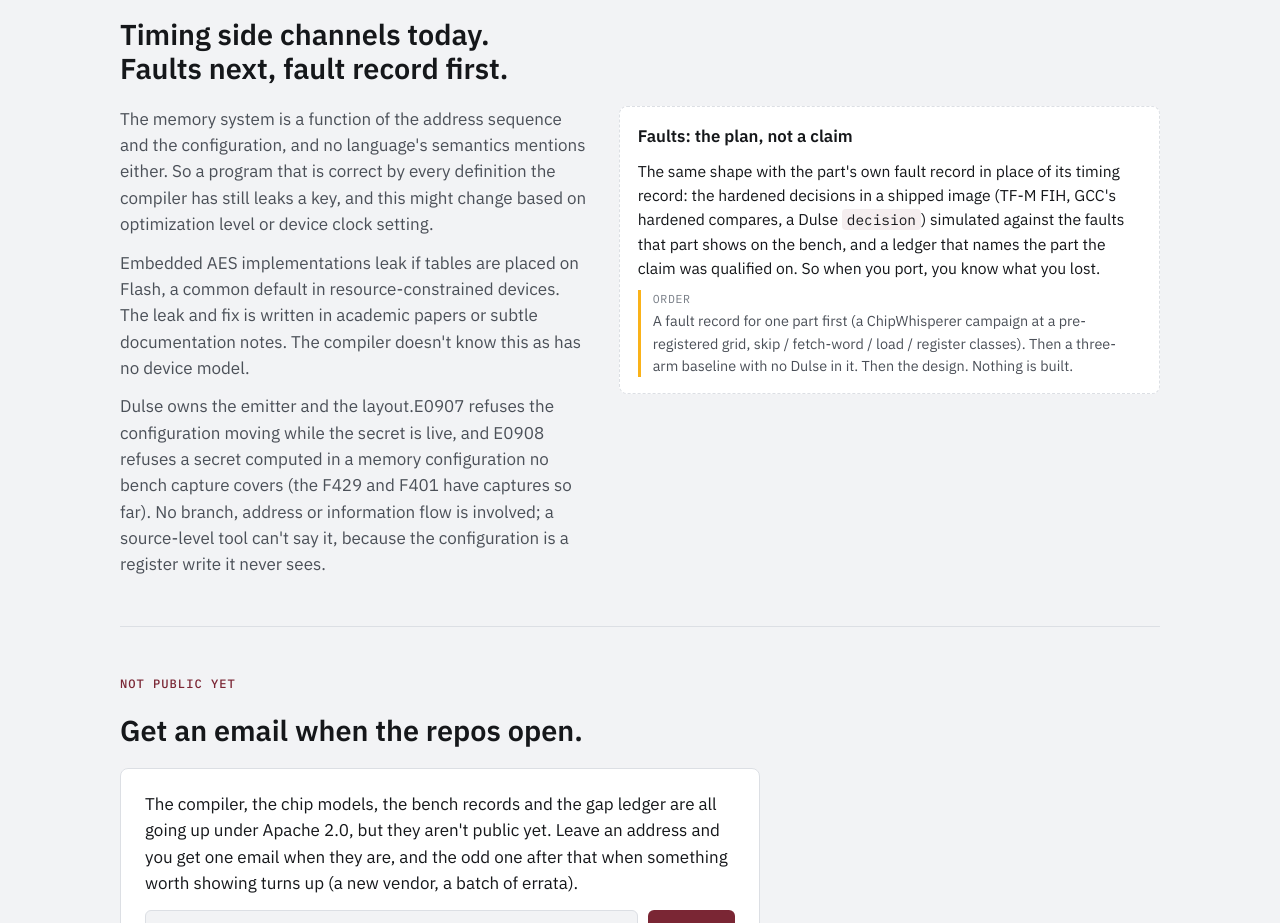
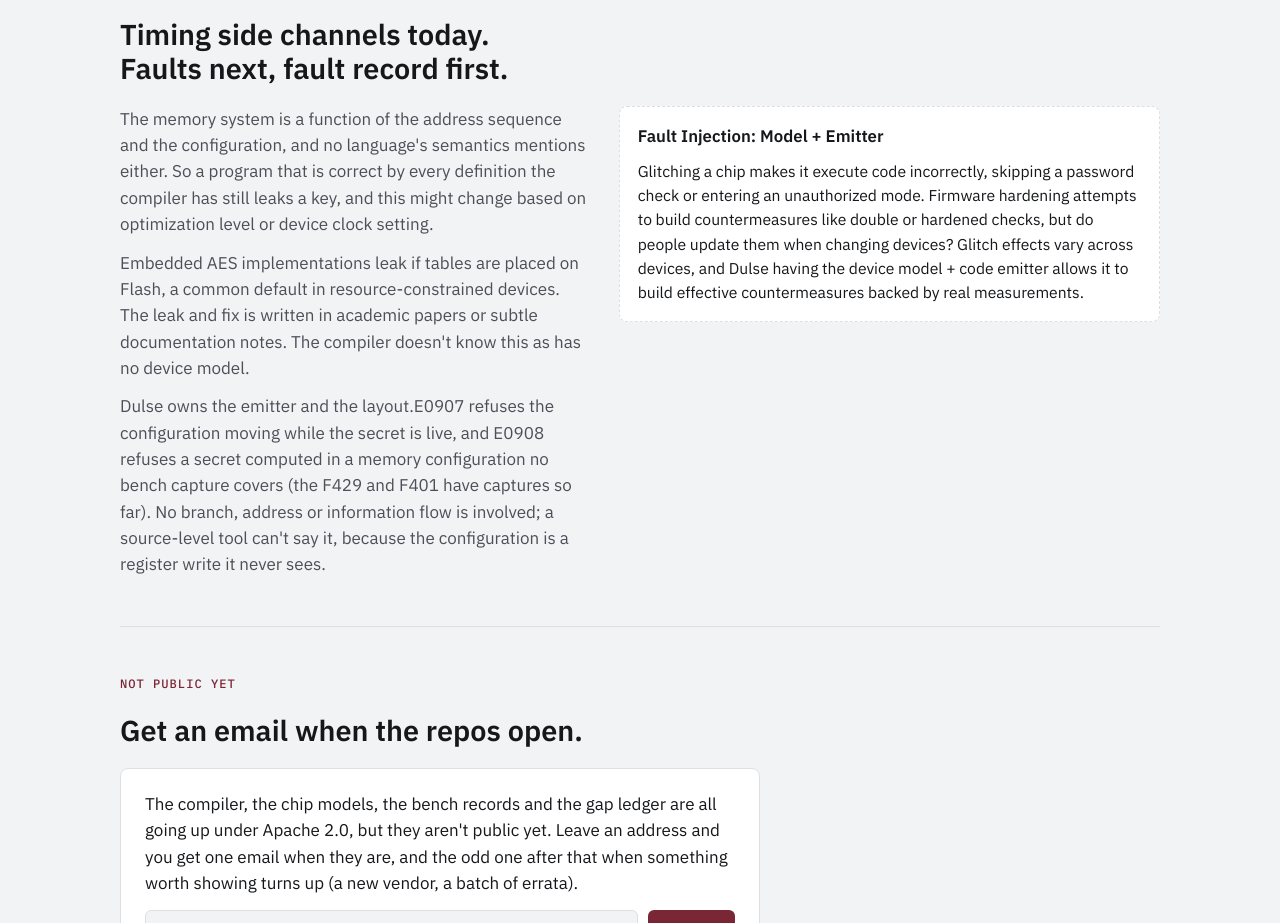
Before and after one commit to dulselang/dulse-site, a plain HTML site: page index.html in a window 1280 px wide. Shown: the part 3571-4494 px from the top of the page. Drawn offline with Linux system fonts and the light colour scheme.

Commit message:
Rewrite the fault injection tile
Co-Authored-By: Claude Fable 5.2 <noreply@anthropic.com>

```diff
--- a/index.html
+++ b/index.html
@@ -292,9 +292,8 @@ task fn control() every 1ms deadline 100us on TIM6 {
       </div>
       <div style="display:grid;gap:12px">
         <div class="tile plan">
-          <h3>Faults: the plan, not a claim</h3>
-          <p class="claim">The same shape with the part's own fault record in place of its timing record: the hardened decisions in a shipped image (TF-M FIH, GCC's hardened compares, a Dulse <code>decision</code>) simulated against the faults that part shows on the bench, and a ledger that names the part the claim was qualified on. So when you port, you know what you lost.</p>
-          <p class="gap"><span class="lab">order</span>A fault record for one part first (a ChipWhisperer campaign at a pre-registered grid, skip / fetch-word / load / register classes). Then a three-arm baseline with no Dulse in it. Then the design. Nothing is built.</p>
+          <h3>Fault Injection: Model + Emitter</h3>
+          <p class="claim">Glitching a chip makes it execute code incorrectly, skipping a password check or entering an unauthorized mode. Firmware hardening attempts to build countermeasures like double or hardened checks, but do people update them when changing devices? Glitch effects vary across devices, and Dulse having the device model + code emitter allows it to build effective countermeasures backed by real measurements.</p>
         </div>
       </div>
     </div>
```
